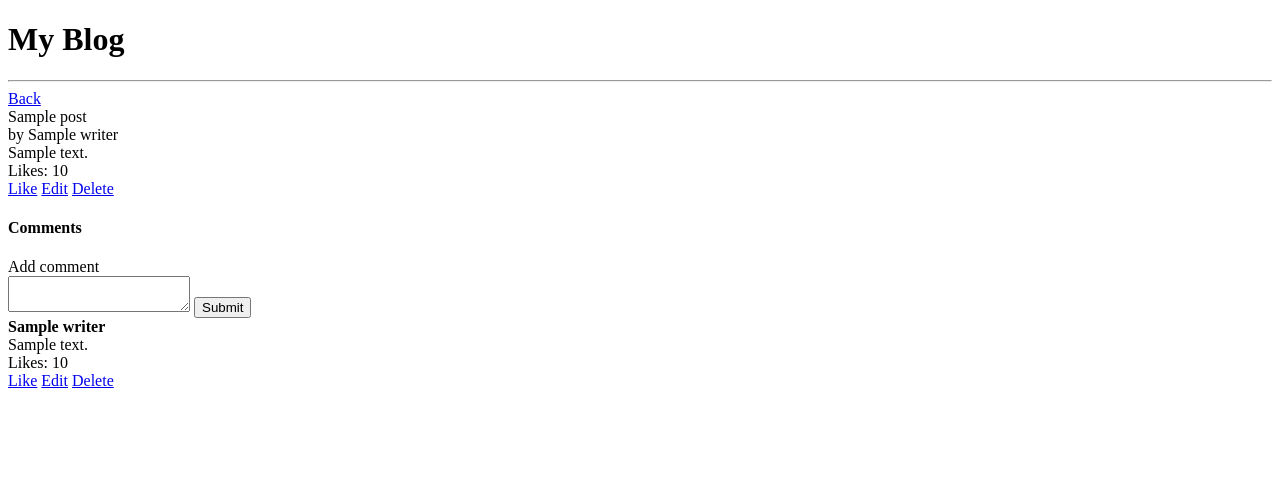
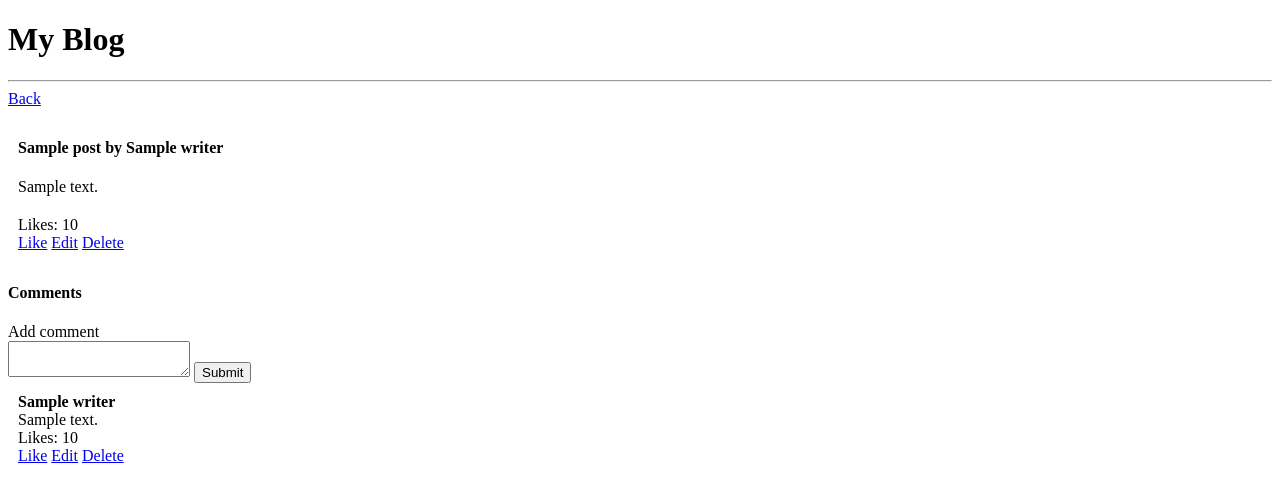
Before and after one commit to Zayah117/multi-user-blog, a Python web app: template templates/permalink.html in a window 1280 px wide. Shown: the top 502 px of the page. Run offline with Jinja, Linux system fonts and the light colour scheme; the template is opened without the code that fills it: most values are stand-ins (such as "Sample title", 1, 10 or a date in 2020).

Commit message:
CSS changes

```diff
--- a/css/style.css
+++ b/css/style.css
@@ -1,6 +1,19 @@
-.label {
-	text-align: right;
+p {
+	margin: 0;
 }
+
+.post {
+	padding: 10px;
+}
+
+.content {
+	padding-bottom: 20px;
+}
+
+.comment {
+	padding: 10px;
+}
+
 .error {
 	color: red;
 }
--- a/templates/permalink.html
+++ b/templates/permalink.html
@@ -4,10 +4,11 @@
 <div>
 	<a href="/blog">Back</a>
 
-	<div class="blog_post">
-		<div>{{post.subject}}</div>
-		<div>by {{post.writer}}</div>
-		<div>{{post.content}}</div>
+	<div class="post">
+		<h4>{{post.subject}} by {{post.writer}}</h4>
+		<div class="content">
+			<p>{{post.content}}</p>
+		</div>
 		<div>Likes: {{post.likes}}</div>
 		<div>
 			<a href="/blog/like/{{ post.key().id() }}">Like</a>
```
Also changed, not shown: templates/mainpage.html (+4 -4 lines).
